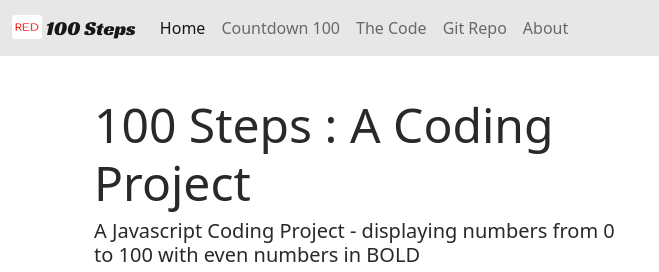
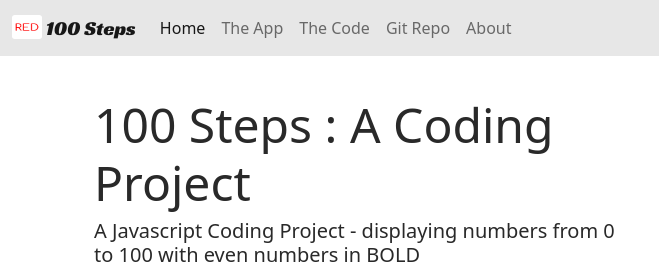
Before and after one commit to redzcafe/MiniSiteTemplate, a plain HTML site: page index.html in a window 1280 px wide. Shown: the top 272 px of the page, 0-659 px from the left. Drawn offline with nearby package versions, Linux system fonts and the light colour scheme.

Commit message:
navbar change

```diff
--- a/index.html
+++ b/index.html
@@ -43,7 +43,7 @@
                     <a class="nav-link active" aria-current="page" href="index.html">Home</a>
                 </li>
                 <li class="nav-item">
-                    <a class="nav-link" href="app.html">Countdown 100</a>
+                    <a class="nav-link" href="app.html">The App</a>
                 </li>
                 <li class="nav-item">
                     <a class="nav-link" href="code.html">The Code</a>
```
